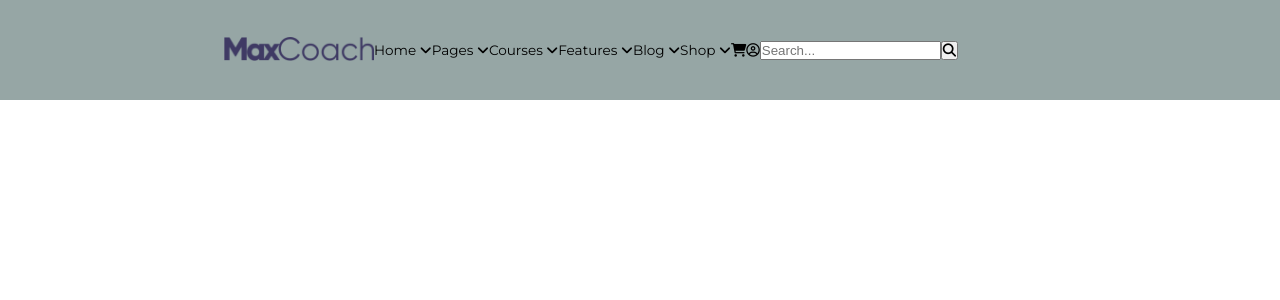
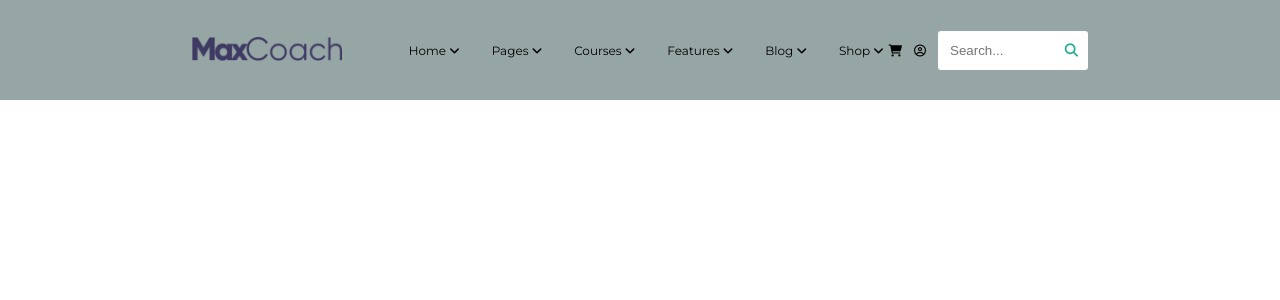
Before and after one commit to AndreaFumagalli4/proj-html-vuejs, a Vue app: page / in a window 1280 px wide. Shown: the top 300 px of the page. Built offline with nearby package versions, Linux system fonts and the light colour scheme.

Commit message:
done header component

```diff
--- a/src/components/AppHeader.vue
+++ b/src/components/AppHeader.vue
@@ -16,8 +16,8 @@ export default {
     <div class="logo-container">
       <img src="../assets/images/dark-logo.png" alt="Main Logo">
     </div>
-    <div class="flex">
-      <ul class="flex">
+    <div class="flex lists">
+      <ul class="flex links">
         <li v-for="link in linksList">
           <a href="#">
             {{ link }}
@@ -25,7 +25,7 @@ export default {
           </a>
         </li>
       </ul>
-      <ul class="flex">
+      <ul class="flex icons-list">
         <li>
           <a href="#">
             <i class="fa-solid fa-cart-shopping"></i>
@@ -38,7 +38,7 @@ export default {
         </li>
       </ul>
     </div>
-    <div class="flex">
+    <div class="flex input-el">
       <input type="text" placeholder="Search...">
       <button>
         <i class="fa-solid fa-magnifying-glass"></i>
@@ -62,4 +62,44 @@ export default {
       }
     }
   }
+
+  div.lists {
+    margin-left: auto;
+    ul.links li {
+      padding: 0 1rem;
+
+      &:last-child {
+        padding-right: 0;
+      }
+    }
+  }
+
+  div.lists ul.icons-list {
+    margin-left: .3rem;
+  }
+
+  ul.icons-list li{
+    padding-right: .75rem;
+  }
+
+  div.input-el {
+    position: relative;
+
+    input{
+    width: 150px;
+    padding: .75rem;
+    border: none;
+    border-radius: 3px;
+    }
+  }
+
+  div.input-el button {
+    color: $detail-color;
+    background-color: $sec-bg-color;
+    border: none;
+    position: absolute;
+    top: 50%;
+    transform: translateY(-50%);
+    right: 10px;
+  }
 </style>
--- a/src/styles/general.scss
+++ b/src/styles/general.scss
@@ -22,7 +22,7 @@ a {
 }
 
 .container {
-    max-width: 65%;
+    max-width: 70%;
     margin: 0 auto;
 }
 
--- a/src/styles/partials/_variables.scss
+++ b/src/styles/partials/_variables.scss
@@ -1,8 +1,8 @@
 $main-bg-color: #f0efef;
 $sec-bg-color: #fefefe;
 $third-bg-color: #96a6a5;
-
+$detail-color: #22ad96;
 $titles-color: #513e5e;
 
 $titles-fs: 1.3rem;
-$text-fs: .85rem;
+$text-fs: .75rem;
```
